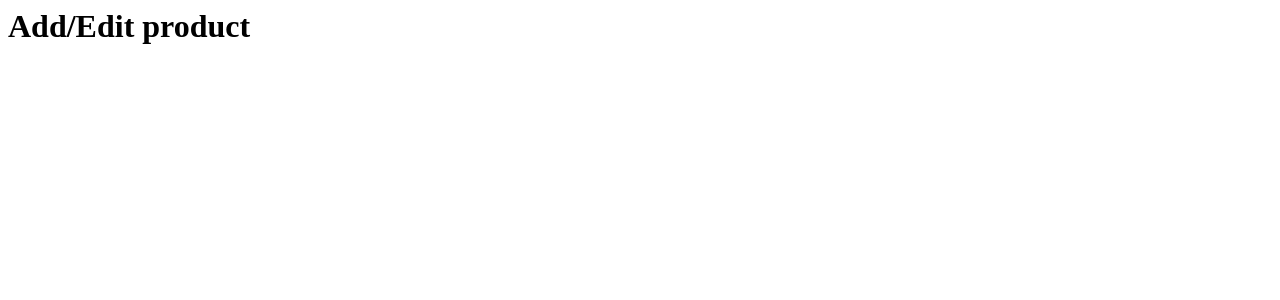
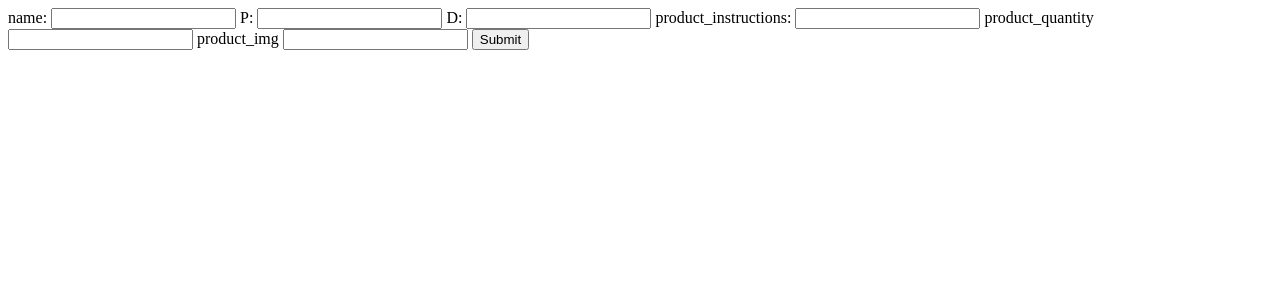
Before and after one commit to lhochs/n-67-online-shop, a Flask app: page /user/add_product in a window 1280 px wide. Shown: the top 300 px of the page. Run offline with Flask 2, Linux system fonts and the light colour scheme; the visitor is signed in with stand-in values (Sample User, id 1).

Commit message:
created add_product end point

```diff
--- a/flask_app/controllers/products.py
+++ b/flask_app/controllers/products.py
@@ -1,3 +1,4 @@
+from crypt import methods
 from flask_app import app
 from flask import redirect, render_template, request, session
 from flask_app.models.product import Product
@@ -14,8 +15,21 @@ def add_product():
     # If user is a buyer, redirect
     if (session["role_type"] == "customer"):
         redirect("/")
+    return render_template("add_edit_product_form.html")
 
-    return render_template("add_edit_product_form.html")
+@app.route("/user/add_product_to_db", methods=['POST'])
+def add_product_to_db():
+    data = {
+        "product_name" : request.form["product_name"],
+        "price_per_unit" : request.form["price_per_unit"],
+        "product_description" : request.form["product_description"],
+        "product_instructions" : request.form["product_instructions"],
+        "product_quantity" : request.form["product_quantity"],
+        "product_img" : request.form["product_img"],
+        "seller_id" : session["user_id"]
+    }
+    Product.save(data)
+    return redirect('/dashboard_seller')
 
 # This is where user can edit product
 @app.route("/user/edit_product/<product_id>")
--- a/flask_app/models/product.py
+++ b/flask_app/models/product.py
@@ -48,7 +48,7 @@ class Product:
     @classmethod
     def save(cls,data):
         query = "INSERT INTO products(product_name,price_per_unit,product_description,product_instructions,product_quantity,product_img,seller_id) VALUES(%(product_name)s,%(price_per_unit)s,%(product_description)s,%(product_instructions)s,%(product_quantity)s,%(product_img)s,%(seller_id)s);"
-        return connectToMySQL(cls.db).query_db(query,data)
+        print (connectToMySQL(cls.db).query_db(query,data))
 
     @classmethod
     def delete(cls,data):
--- a/flask_app/templates/add_edit_product_form.html
+++ b/flask_app/templates/add_edit_product_form.html
@@ -5,6 +5,20 @@
     <title>N 67° Online Store</title>
 </head>
 <body>
-    <h1>Add/Edit product</h1>
+    <form action="/user/add_product_to_db" method="POST">
+        <label for="product_name">name:</label>
+        <input type="text" name="product_name" id="">
+        <label for="price_per_unit">P:</label>
+        <input type="text" name="price_per_unit" id="">
+        <label for="product_description">D:</label>
+        <input type="text" name="product_description" id="">
+        <label for="product_instructions">product_instructions:</label>
+        <input type="text" name="product_instructions" id="">
+        <label for="product_quantity">product_quantity</label>
+        <input type="text" name="product_quantity" id="">
+        <label for="product_img">product_img</label>
+        <input type="text" name="product_img" id="">
+        <input type="submit" value="Submit" id="">
+    </form>
 </body>
 </html>
```
